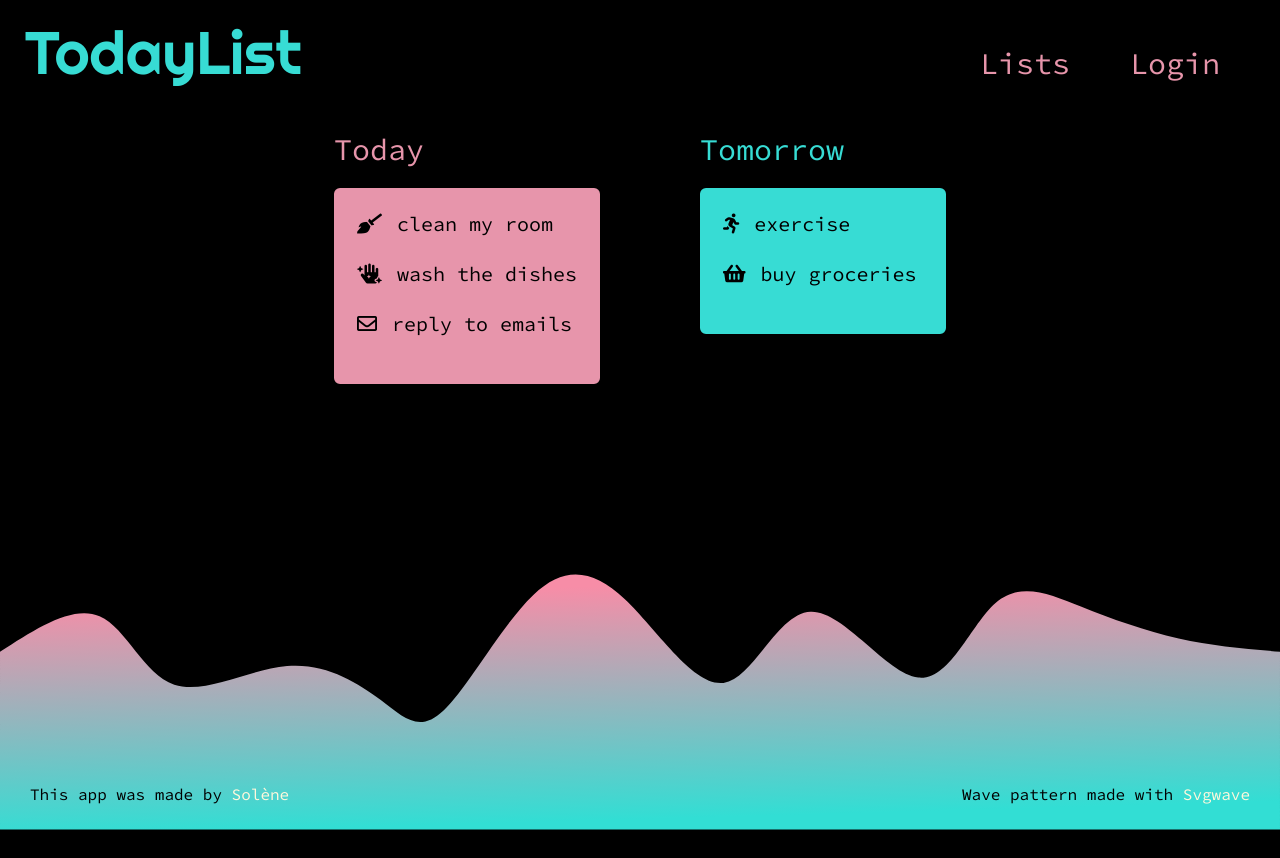
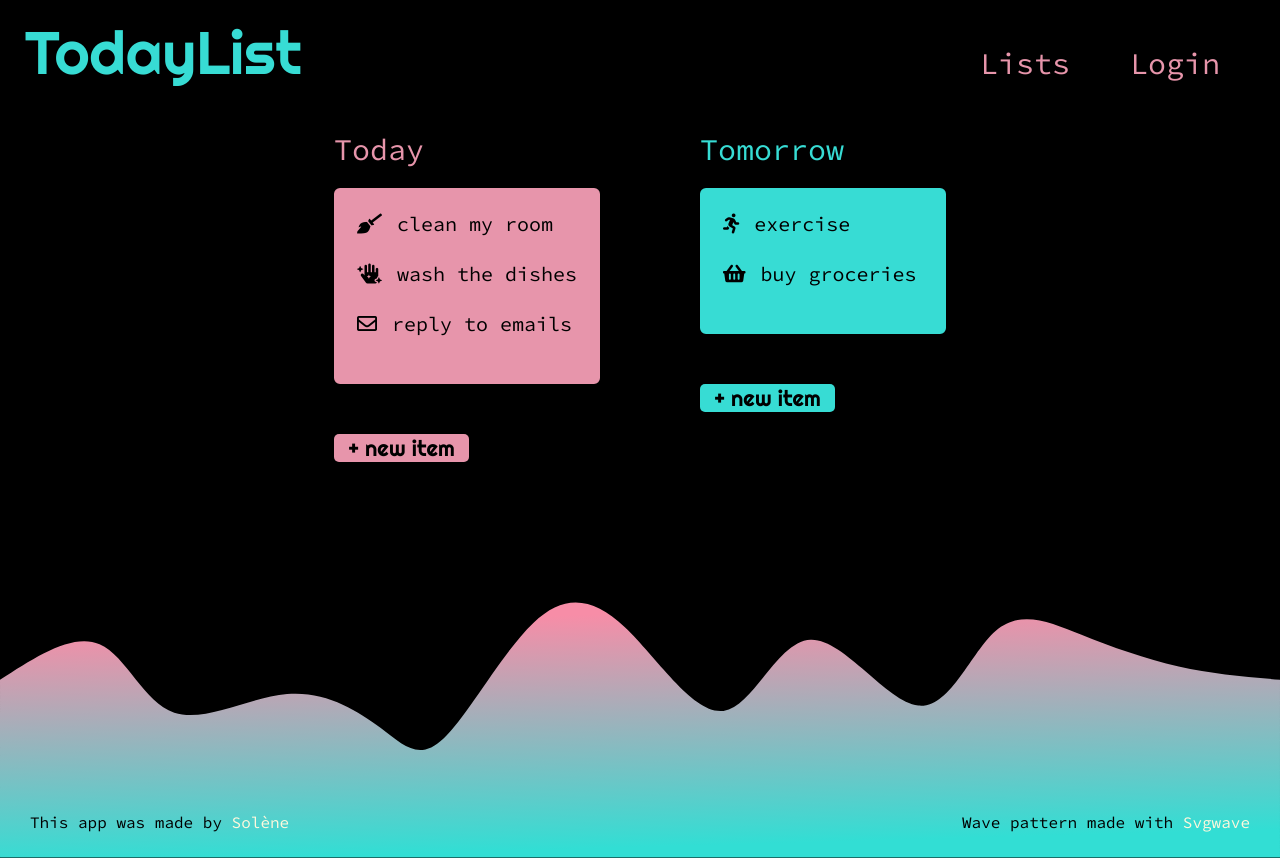
Before and after one commit to solenedel/TodayList, a React (Create React App) app: page / in a window 1280 px wide. Before the commit the page ends 830 px from the top, so only its background shows below. Built offline with nearby package versions, Linux system fonts and the light colour scheme; no server answers; the HTML template or start-up script is replaced by a standard one; a web font is replaced by a local one.

Commit message:
add + new item button

```diff
--- a/src/components/HomePage.js
+++ b/src/components/HomePage.js
@@ -26,6 +26,9 @@ export const HomePage = ({ className }) => {
             reply to emails
           </li>
         </ul>
+        <button type="button" className="today">
+          + new item
+        </button>
       </div>
       <div className="tomorrow list">
         <h2>Tomorrow</h2>
@@ -43,6 +46,9 @@ export const HomePage = ({ className }) => {
             buy groceries
           </li>
         </ul>
+        <button type="button" className="tomorrow">
+          + new item
+        </button>
       </div>
     </main>
   );
--- a/src/components/styled-components/HomePage.style.js
+++ b/src/components/styled-components/HomePage.style.js
@@ -33,7 +33,6 @@ export const StyledHomePage = styled(HomePage)`
   .today ul {
     border: solid ${colorVars.primaryPink} 3px;
     background: ${colorVars.primaryPink};
-    margin-bottom: 50px;
   }
 
   .tomorrow h2 {
@@ -48,6 +47,7 @@ export const StyledHomePage = styled(HomePage)`
   ul {
     border-radius: 6px;
     padding: 20px;
+    margin-bottom: 50px;
 
     & li {
       margin-bottom: 25px;
@@ -59,4 +59,24 @@ export const StyledHomePage = styled(HomePage)`
       }
     }
   }
+
+  button {
+    width: 135px;
+    font-size: 22px;
+    border: none;
+    border-radius: 5px;
+
+    &.today {
+      background: ${colorVars.primaryPink};
+    }
+
+    &.tomorrow {
+      background: ${colorVars.primaryGreen};
+    }
+
+    :hover {
+      background-color: ${colorVars.linkHover};
+      cursor: pointer;
+    }
+  }
 `;
```
Also changed, not shown: 1 other file (tests, documents, lock files or other folders).
